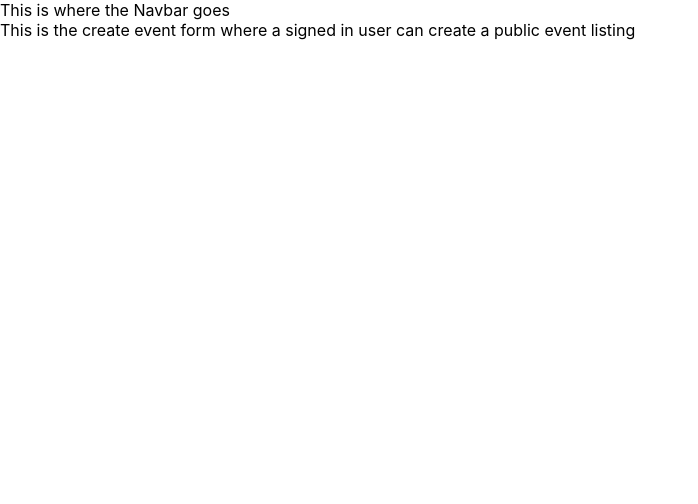
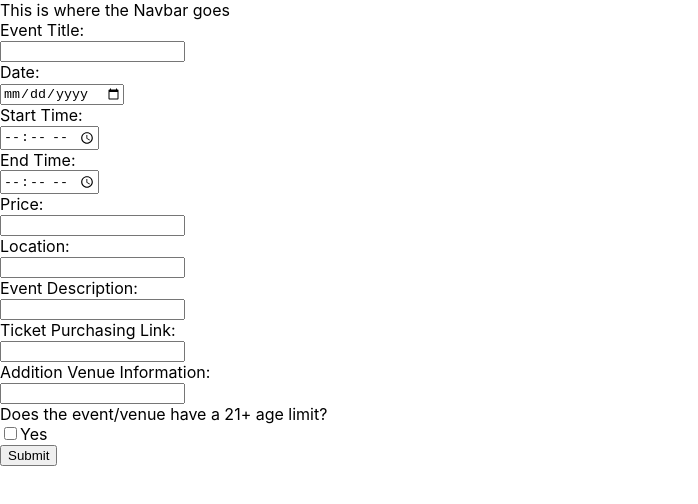
Before and after one commit to GangblankWolf/Ticket-Wagon, a React (Create React App) app: page /create in a window 1280 px wide. Shown: the top 504 px of the page, without its empty margins (0-698 px from the left). Built offline with nearby package versions, Linux system fonts and the light colour scheme.

Commit message:
Implemented Create Event form using Formik and Yup

```diff
--- a/package.json
+++ b/package.json
@@ -7,12 +7,14 @@
     "@testing-library/react": "^13.4.0",
     "@testing-library/user-event": "^13.5.0",
     "bootstrap": "^5.3.3",
+    "formik": "^2.4.6",
     "react": "^18.3.1",
     "react-dom": "^18.3.1",
     "react-router-dom": "^6.23.0",
     "react-scripts": "5.0.1",
     "reactstrap": "^9.2.2",
-    "web-vitals": "^2.1.4"
+    "web-vitals": "^2.1.4",
+    "yup": "^1.4.0"
   },
   "scripts": {
     "start": "react-scripts start",
--- a/src/create-event/CreateEvent.css
+++ b/src/create-event/CreateEvent.css
@@ -1,5 +1,6 @@
 @import '../App.css';
 
-body{
-   color: var(--example-font-color);
+.input-error{
+   color: red;
+   font-size: small;
 }
--- a/src/create-event/CreateEvent.js
+++ b/src/create-event/CreateEvent.js
@@ -1,11 +1,160 @@
-import './CreateEvent.css';
+import React from "react";
+import { Formik, Form, Field, ErrorMessage } from "formik";
+import { object, string, number, date } from "yup";
+import "./CreateEvent.css";
 
 function CreateEvent() {
-   return(
+   const eventValues = {
+      title: "",
+      description: "",
+      date: "",
+      startTime: "",
+      endTime: "",
+      price: "",
+      location: "",
+      ticketLink: "",
+      venueInfo: "",
+      ageLimit: "",
+   };
+
+   const eventSchema = object({
+      title: string()
+         .required("This field is required")
+         .max(150, "Please choose a shorter title."),
+      description: string().max(1000, "Description is too long"),
+      date: date().required("This field is required"),
+      startTime: string()
+         .required("This field is required")
+         .max(5, "Time needs to be in 'HH:mm' format "),
+      endTime: string().max(5, "Time needs to be in 'HH:mm' format "),
+      price: number(),
+      location: string()
+         .required("This field is required")
+         .max(256, "Please the address"),
+      ticketLink: string(),
+      venueInfo: string().max(1000, "Info is too long"),
+   });
+
+   return (
       <div>
-         This is the create event form where a signed in user can create a public event listing
+         <Formik
+            initialValues={eventValues}
+            validationSchema={eventSchema}
+            onSubmit={(values, { setSubmitting }) => {
+               setTimeout(() => {
+                  alert(JSON.stringify(values, null, 2));
+                  setSubmitting(false);
+               }, 400);
+            }}
+         >
+            {({ isSubmitting }) => (
+               <Form>
+                  <div>
+                     <div className="row mb-3">
+                        <label className="col-3 col-form-label-sm">
+                           Event Title:{" "}
+                        </label>
+                        <div className="col-9">
+                           <Field type="text" name="title" />
+                           <ErrorMessage name="title" component="div" />
+                        </div>
+                     </div>
+                     <div className="row mb-3">
+                        <label className="col-3 col-form-label-sm">
+                           Date:{" "}
+                        </label>
+                        <div className="col-9">
+                           <Field type="date" name="date" />
+                           <ErrorMessage name="date" component="div" />
+                        </div>
+                     </div>
+                     <div className="row mb-3">
+                        <label className="col-3 col-form-label-sm">
+                           Start Time:{" "}
+                        </label>
+                        <div className="col-9">
+                           <Field type="time" name="startTime" />
+                           <ErrorMessage name="startTime" component="div" />
+                        </div>
+                     </div>
+                     <div className="row mb-3">
+                        <label className="col-3 col-form-label-sm">
+                           End Time:{" "}
+                        </label>
+                        <div className="col-9">
+                           <Field type="time" name="endTime" />
+                        </div>
+                     </div>
+                     <div className="row mb-3">
+                        <label className="col-3 col-form-label-sm">
+                           Price:{" "}
+                        </label>
+                        <div className="col-9">
+                           <Field type="number" name="price" />
+                        </div>
+                     </div>
+                     <div className="row mb-3">
+                        <label className="col-3 col-form-label-sm">
+                           Location:{" "}
+                        </label>
+                        <div className="col-9">
+                           <Field type="text" name="location" />
+                           <ErrorMessage name="location" component="div" />
+                        </div>
+                     </div>
+                     <div className="row mb-3">
+                        <label className="col-3 col-form-label-sm">
+                           Event Description:{" "}
+                        </label>
+                        <div className="col-9">
+                           <Field type="text" name="description" />
+                        </div>
+                     </div>
+                     <div className="row mb-3">
+                        <label className="col-3 col-form-label-sm">
+                           Ticket Purchasing Link:{" "}
+                        </label>
+                        <div className="col-9">
+                           <Field type="url" name="ticketLink" />
+                        </div>
+                     </div>
+                     <div className="row mb-3">
+                        <label className="col-3 col-form-label-sm">
+                           Addition Venue Information:{" "}
+                        </label>
+                        <div className="col-9">
+                           <Field type="text" name="venueInfo" />
+                        </div>
+                     </div>
+                     <div className="row mb-3">
+                        <label className="col-3 col-form-label-sm">
+                           Does the event/venue have a 21+ age limit?
+                        </label>
+                        <div className="col-9">
+                           <Field type="checkbox" name="ageLimit" />
+                           <label className="col-3 col-form-label-sm">
+                              Yes
+                           </label>
+                        </div>
+                     </div>
+                     <div className="row mb-3">
+                        <div className="col-9">
+                           <input
+                              className="btn btn-secondary"
+                              name="submit"
+                              type="submit"
+                              id="submit-button"
+                              value="Submit"
+                              disabled={isSubmitting}
+                           />
+                        </div>
+                     </div>
+                  </div>
+               </Form>
+            )}
+         </Formik>
       </div>
-   )
+   );
 }
 
 export default CreateEvent;
```
Also changed, not shown: 1 other file (tests, documents, lock files or other folders).
